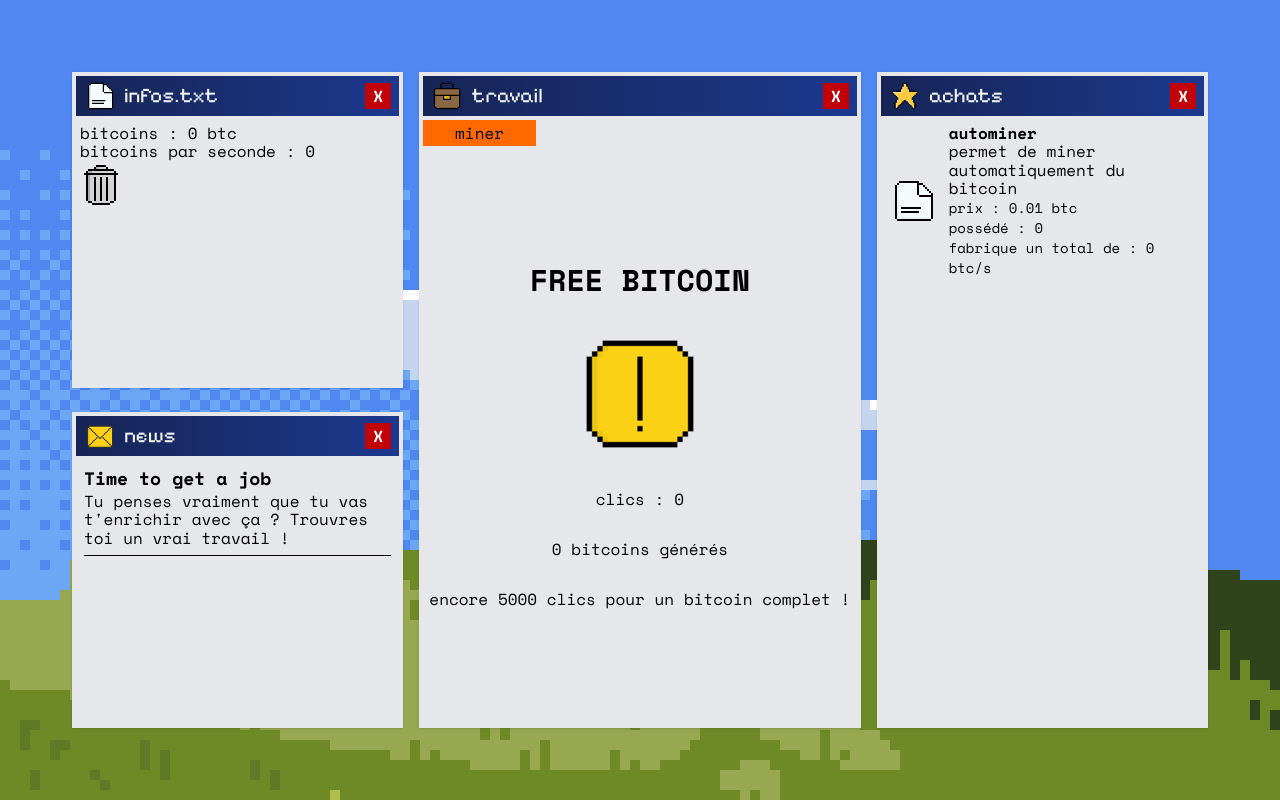
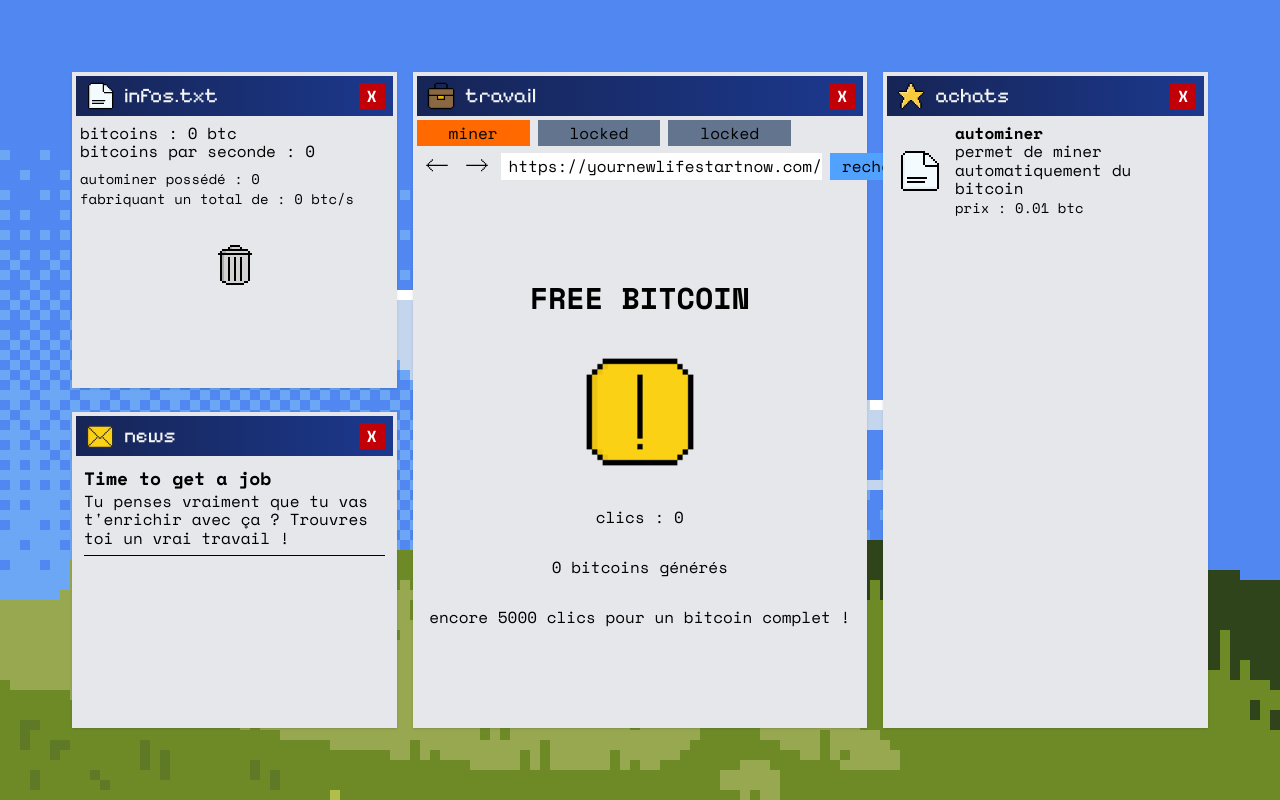
Before and after one commit to BarbierTheo/btc-factory, a website: page index.html in a window 1280 px wide. Drawn offline with nearby package versions, Linux system fonts and the light colour scheme.

Commit message:
création d'une fonction pour recharger les éléments textuels

```diff
--- a/asset/js/script.js
+++ b/asset/js/script.js
@@ -1,4 +1,12 @@
-coinMiner = document.getElementById('miner')
+function refreshdom() {
+
+    document.getElementById('bitcoinShow').innerHTML = round(bitcoin)
+    document.getElementById('autominerCount').innerText = round(autominer)
+    document.getElementById('autominerPrice').innerText = round(autominerPrice)
+    document.getElementById('autominerStats').innerText = round(autominerTimer)
+    document.getElementById('bitcoinsPerSec').innerText = round(autominerTimer)
+
+}
 
 function round(element) {
     return Math.round(element * 10000) / 10000
@@ -18,13 +26,13 @@ document.getElementById('bitcoinShow').innerHTML = bitcoin
 document.getElementById('reset').addEventListener('click', () => {
     bitcoin = 0
     autominer = 0
-    document.getElementById('bitcoinShow').innerHTML = round(bitcoin)
     localStorage.setItem('autominer', 0)
     localStorage.setItem('bitcoin', 0)
+    refreshdom()
 })
 
 // MINER
-
+coinMiner = document.getElementById('miner')
 document.getElementById('stillMiner').innerHTML = '5000'
 
 let bitcoinclick = 0
@@ -37,10 +45,9 @@ coinMiner.addEventListener('click', () => {
     minerGen = minerGen + (0.0002)
     bitcoinclick++
     document.getElementById('clicksMiner').innerHTML = bitcoinclick
-    document.getElementById('bitcoinShow').innerHTML = round(bitcoin)
     document.getElementById('stillMiner').innerHTML = stillMiner - bitcoinclick
     document.getElementById('minerGen').innerHTML = round(minerGen)
-
+    refreshdom()
 })
 
 
@@ -53,33 +60,12 @@ if (localStorage.getItem('autominer') == null || localStorage.getItem('autominer
 }
 
 
-let autominerPrice = 0.01 + (0.01 * autominer)
+let autominerTimer = (0.004 * autominer)
 
-function buyAutominer() {
-
-    if (bitcoin >= autominerPrice) {
-
-        autominer = autominer + 1
-        bitcoin = bitcoin - autominerPrice
-        document.getElementById('bitcoinShow').innerHTML = round(bitcoin)
-        document.getElementById('autominerCount').innerText = autominer
-        localStorage.setItem('autominer', autominer)
-        document.getElementById('autominerStats').innerHTML = round(0.004 * autominer)
-        document.getElementById('autominerPrice').innerText = round(0.01 + (0.01 * autominer))
-        document.getElementById('bitcoinsPerSec').innerText = round(0.004 * autominer)
-    }
-
-
-}
-
-document.getElementById('autominer').addEventListener('click', buyAutominer)
-let coinsAutomine = 0
 function automine() {
     if (autominer >= 1) {
-
-        bitcoin = bitcoin + (0.004 * autominer)
+        bitcoin = bitcoin + autominerTimer
         document.getElementById('bitcoinShow').innerHTML = round(bitcoin)
-        coinsAutomine = (0.004 * autominer)
         console.log('AUTOMINE')
 
     }
@@ -92,14 +78,29 @@ setInterval(function () {
 }, 5000)
 
 
-document.getElementById('autominerCount').innerText = autominer
-document.getElementById('autominerPrice').innerText = round(0.01 + (0.01 * autominer))
-document.getElementById('autominerStats').innerText = (0.004 * autominer)
+let autominerPrice = round(0.01 + (0.01 * autominer))
+
+function buyAutominer() {
+
+    // console.log(bitcoin)
+    // console.log(autominerPrice)
+
+    if (bitcoin >= autominerPrice) {
+        autominerPrice = round(0.01 + (0.01 * autominer))
+        autominer = (autominer + 1)
+        bitcoin = bitcoin - autominerPrice
+        document.getElementById('bitcoinShow').innerHTML = round(bitcoin)
+        localStorage.setItem('autominer', autominer)
+        refreshdom()
+
+    }
 
 
-// BITCOINS PAR SEC
+}
 
-document.getElementById('bitcoinsPerSec').innerText = (0.004 * autominer)
+document.getElementById('autominer').addEventListener('click', buyAutominer)
+
+refreshdom()
 
 // ENREGISTREMENT des BITCOINS
 
--- a/index.html
+++ b/index.html
@@ -29,7 +29,13 @@
                     </div>
                     <p class="mt-2 ml-1">bitcoins : <span id="bitcoinShow">0</span> btc</p>
                     <p class="ml-1">bitcoins par seconde : <span id="bitcoinsPerSec">0</span></p>
-                    <button id="reset" class="cursor-pointer"><img src="./asset/img/icons/Trash.png" class="w-12 h-12"
+
+
+                    <p class="text-sm text-left mt-2 ml-1">autominer possédé : <span id="autominerCount"></span></p>
+                    <p class="text-sm text-left ml-1">fabriquant un total de : <span id="autominerStats">0</span> btc/s</p>
+
+
+                    <button id="reset" class="cursor-pointer self-center"><img src="./asset/img/icons/Trash.png" class="my-8 w-12 h-12"
                             alt=""></button>
                 </div>
 
@@ -62,10 +68,22 @@
                     </div>
                     <div class="text-white self-center px-2 py-1 bg-red-700 font-bold cursor-pointer">X</div>
                 </div>
-                <div class="flex w-full mt-1">
-                    <div class="px-8 py-1 bg-orange-500">
-                        <p>miner</p>
+                <div class="flex w-full mt-1 gap-2">
+                    <div class="px-8 py-1 bg-orange-500 cursor-pointer">
+                        <p class="self-center">miner</p>
                     </div>
+                    <div class="px-8 py-1 bg-slate-500 cursor-pointer">
+                        <p class="self-center">locked</p>
+                    </div>
+                    <div class="px-8 py-1 bg-slate-500 cursor-pointer">
+                        <p class="self-center">locked</p>
+                    </div>
+                </div>
+                <div class="flex w-full mt-1 gap-2">
+                        <img src="./asset/img/icons/Left Arrow.png" alt="" class="w-[2rem] ml-1">
+                        <img src="./asset/img/icons/Right Arrow.png" alt="" class="w-[2rem]">
+                        <p class="self-center bg-white py-1 w-full pl-2">https://yournewlifestartnow.com/</p>
+                        <p class="self-center mr-1 bg-blue-400 py-1 px-3 cursor-pointer">rechercher</p>
                 </div>
                 <div class="flex flex-col justify-center self-center h-full gap-8 text-center">
                     <p class="text-3xl font-bold self-center">FREE BITCOIN</p>
@@ -96,8 +114,6 @@
                         <p class="font-semibold">autominer</p>
                         <p class="text-left">permet de miner automatiquement du bitcoin</p>
                         <p class="text-sm text-left">prix : <span id="autominerPrice"></span> btc</p>
-                        <p class="text-sm text-left">possédé : <span id="autominerCount"></span></p>
-                        <p class="text-sm text-left">fabrique un total de : <span id="autominerStats">0</span> btc/s</p>
                     </div>
                 </button>
             </div>
```
Also changed, not shown: asset/css/tailwind.css.
